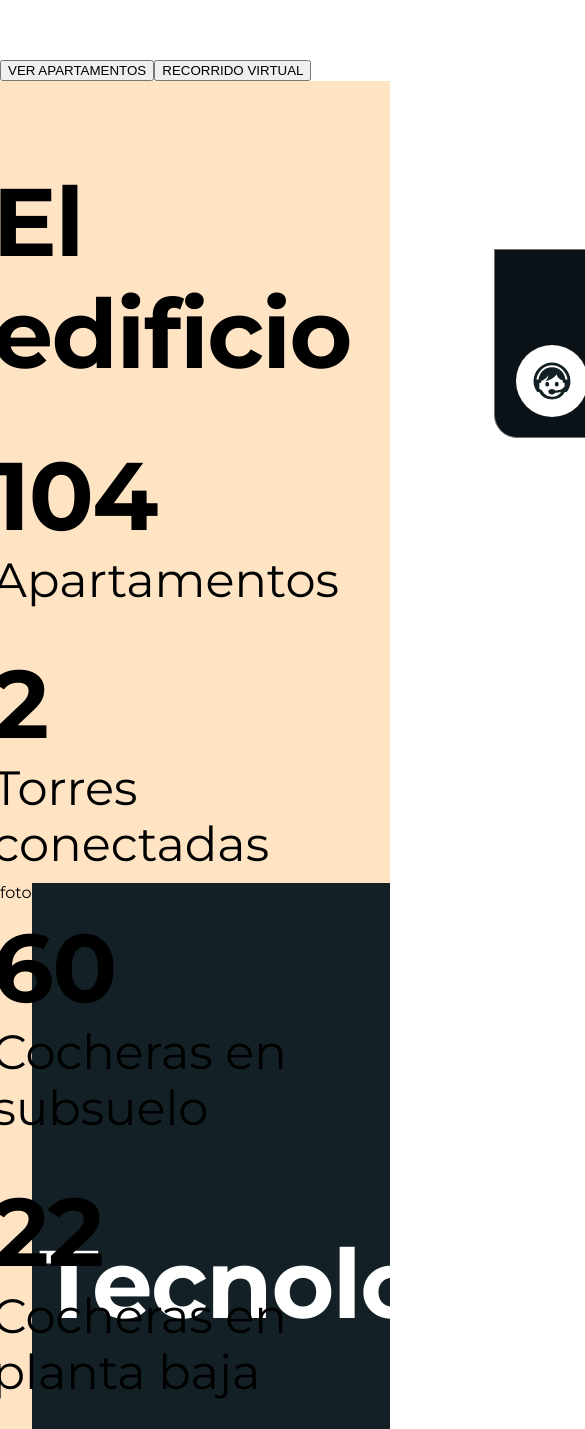
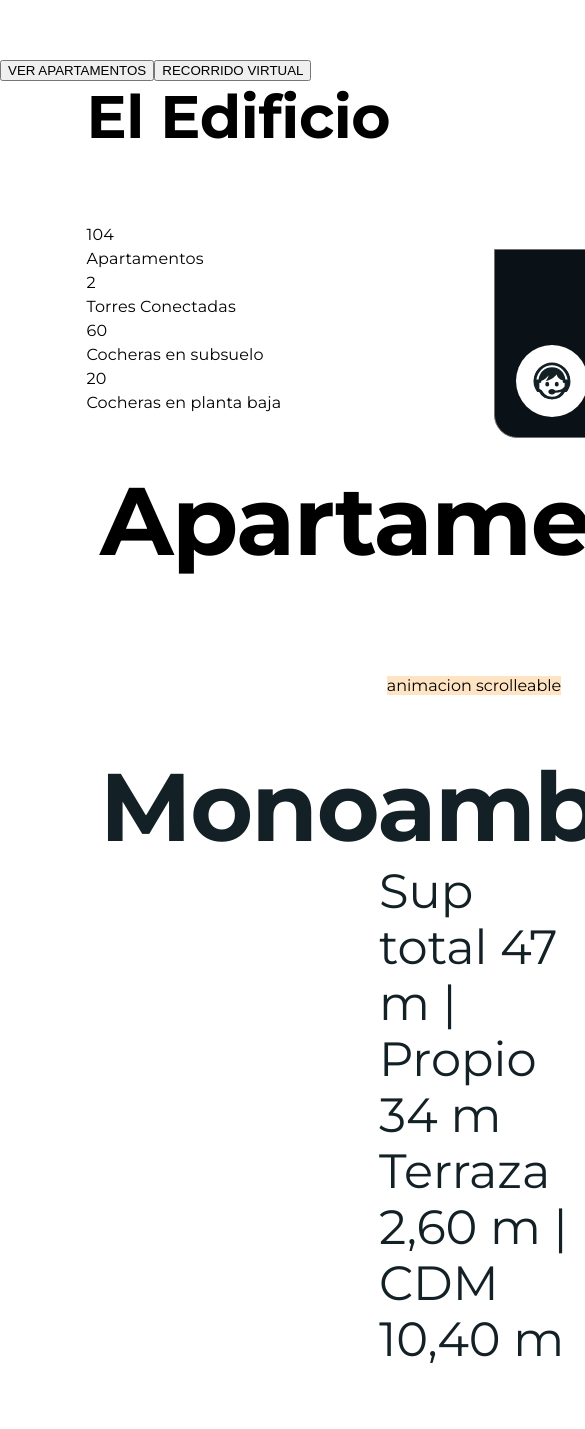
Before and after one commit to ketzal88/sync, a React (Create React App) app: page / in a window 390 px wide. Shown: the part 545-1974 px from the top of the page, 585 px wide, since content can reach past the window. Built offline with nearby package versions, Linux system fonts and the light colour scheme; a web font is replaced by a local one.

Commit message:
edificio section, arreglos en stylos y cambio de estructura de elementos

```diff
--- a/src/components/EdificioSection/EdificioSection.jsx
+++ b/src/components/EdificioSection/EdificioSection.jsx
@@ -1,63 +1,30 @@
-import './EdificioSection.scss';
-import { Link } from "react-router-dom";
-import ArrowButton from '../ArrowButton/ArrowButton';
-import { Grid, Typography } from '@mui/material';
+import { Box, Grid, Stack, Typography } from "@mui/material";
+import { useEdificioStyles } from "./edificioSection.styles";
+import { edificioDetailList } from "./edificioDetailList";
 
 const EdificioSection = () => {
-	return (
-		<Grid className="edificio-wrapper">
-			<Grid className="edificio-section padding placeholder-background">
-				<Grid className="content-column">
-					<Grid className="edificio-title">
-						<Typography variant="h1">
-							El edificio
-						</Typography>
-					</Grid>
-					<Grid className="edificio-info">
-						<Typography variant="h1">104</Typography>
-						<Typography variant="h3">Apartamentos</Typography>
-					</Grid>
-					<Grid container flexDirection={"column"} alignItems={"flex-start"} justifyContent={"center"} className="edificio-info">
-						<Typography variant="h1">2</Typography>
-						<Typography variant="h3">Torres conectadas</Typography>
-					</Grid>
-					<Grid container flexDirection={"column"} alignItems={"flex-start"} justifyContent={"center"} className="edificio-info">
-						<Typography variant="h1">60</Typography>
-						<Typography variant="h3">Cocheras en subsuelo</Typography>
-					</Grid>
-					<Grid container flexDirection={"column"} alignItems={"flex-start"} justifyContent={"center"} className="edificio-info">
-						<Typography variant="h1">22</Typography>
-						<Typography variant="h3">Cocheras en planta baja</Typography>
-					</Grid>
-				</Grid>
-			</Grid>
-			<Grid className="edificio-section">
-				<Grid className="edificio-image placeholder-background">foto</Grid>
-				<Grid container flexDirection={"column"} justifyContent={"center"} className="edificio-features">
-					<Typography variant="h1"> Tecnología </Typography>
-					<Grid style={{margin: "76px 0"}}>
-						<Typography variant="h2"> Domótica </Typography>
-						<Typography variant="h4">
-							Lorem ipsum dolor sit amet, consectetur adipiscing elit, sed do eiusmod tempor incididunt ut labore et dolore magna aliqua. Nulla malesuada pellentesque elit eget gravida cum sociis natoque penatibus. Pharetra massa massa ultricies mi quis hendrerit dolor magna.
-						</Typography>
-					</Grid>
-					<ArrowButton></ArrowButton>
-				</Grid>
-			</Grid>
-			<Grid className="edificio-section padding white flex-column">
-				<Typography variant="h1">Conocé al equipo <br /> detrás del proyecto</Typography>
-				<Grid className="arq-info">
-					<Grid className="arq-video placeholder-background">video</Grid>
-					<Grid className="arq-text">
-						<Typography variant="h2">Algo innovador</Typography>
-						<Typography variant="h4">
-							Lorem ipsum dolor sit amet, consectetur adipiscing elit, sed do eiusmod tempor incididunt ut labore et dolore magna aliqua. Nulla malesuada pellentesque elit eget gravida cum sociis natoque penatibus. Pharetra massa massa ultricies mi quis hendrerit dolor magna.
-						</Typography>
-					</Grid>
-				</Grid>
-			</Grid>
-		</Grid>
-	)
-}
+  const classes = useEdificioStyles();
+  return (
+    <Grid className={classes.container}>
+      <Stack direction="row" justifyContent="flex-end">
+        <Box className={classes.secondWrapper}>
+          <Typography variant="h2" className={classes.titleSection}>
+            El Edificio
+          </Typography>
+          <Box sx={{ marginTop: "70px" }}>
+            {edificioDetailList.map(({ label, quantity }) => (
+              <>
+                <Typography className={classes.listQuantity}>
+                  {quantity}
+                </Typography>
+                <Typography className={classes.listLabel}>{label}</Typography>
+              </>
+            ))}
+          </Box>
+        </Box>
+      </Stack>
+    </Grid>
+  );
+};
 
 export default EdificioSection;
--- a/src/components/EdificioSection/EdificioSection.scss
+++ /dev/null
@@ -1,80 +0,0 @@
-@import "styles/colors.scss";
-
-.arq-info {
-	align-items: center;
-	display: flex;
-	flex-direction: row;
-	margin: 3vh 0;
-
-	@media (min-width: 1920px) {
-		height: 669px;
-	}
-
-	.arq-video {
-		height: 100%;
-		margin-right: 1vw;
-		width: 50vw;
-	}
-
-	.arq-text {
-		width: 40vw;
-	}
-}
-
-.edificio-wrapper {
-	background-color: $sync-blue;
-	color: $sync-blue;
-	height: 310vh;
-}
-
-.edificio-section {
-	display: flex;
-	height: 95vh;
-
-	@media (min-width: 1920px) {
-		height: 893px;
-	}
-
-	&.padding {
-		padding: 5vh 5vw;
-	}
-
-	&.white {
-		color: white;
-	}
-
-	&.flex-column {
-		flex-direction: column;
-	}
-}
-
-.edificio-info {
-	margin-bottom: 40px;
-}
-
-.edificio-image {
-
-	height: 100%;
-
-	@media (min-width: 1920px) {
-		width: 1080px;
-	}
-}
-
-.edificio-features {
-	color: white;
-	height: 100%;
-	padding: 0 2vw;
-	width: 43vw;
-}
-
-.edificio-title {
-	margin-bottom: 50px;
-}
-
-.content-column {
-	height: 100%;
-	right: 10vw;
-	padding: 5vh 0;
-	position: absolute;
-}
--- /dev/null
+++ b/src/components/EdificioSection/edificioDetailList.js
@@ -0,0 +1,18 @@
+export const edificioDetailList = [
+  {
+    quantity: "104",
+    label: "Apartamentos",
+  },
+  {
+    quantity: "2",
+    label: "Torres Conectadas",
+  },
+  {
+    quantity: "60",
+    label: "Cocheras en subsuelo",
+  },
+  {
+    quantity: "20",
+    label: "Cocheras en planta baja",
+  },
+];
--- /dev/null
+++ b/src/components/EdificioSection/edificioSection.styles.js
@@ -0,0 +1,42 @@
+import { makeStyles } from "@mui/styles";
+import edificio from "../../assets/images/edificio.png";
+
+export const useEdificioStyles = makeStyles((theme) => {
+  return {
+    container: {
+      [theme.breakpoints.up("xl")]: {
+        backgroundImage: `url(${edificio})`,
+        backgroundSize: "cover",
+        backgroundPosition: "-750px 0px",
+        backgroundRepeat: "no-repeat",
+        height: "1149px",
+      },
+    },
+    secondWrapper: {
+      [theme.breakpoints.up("xl")]: {
+        marginTop: "80px",
+        marginRight: "191px",
+      },
+    },
+    titleSection: {
+      [theme.breakpoints.up("xl")]: {
+        color: "black",
+        fontSize: "60px !important",
+      },
+    },
+    listLabel: {
+      [theme.breakpoints.up("xl")]: {
+        fontSize: "28px !important",
+        marginBottom: "49px !important",
+        color: "#384146",
+      },
+    },
+    listQuantity: {
+      [theme.breakpoints.up("xl")]: {
+        fontSize: "60px !important",
+        fontWeight: "bold !important",
+        lineHeight: "1.2 !important",
+      },
+    },
+  };
+});
```
Also changed, not shown: 1 other file (tests, documents, lock files or other folders).
